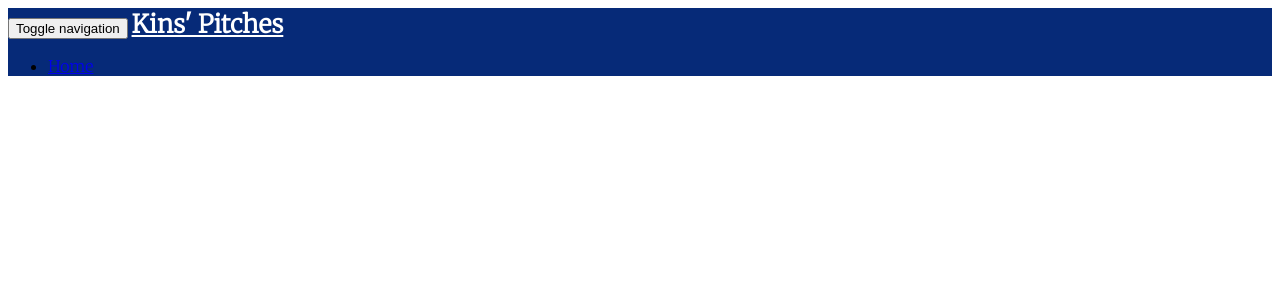
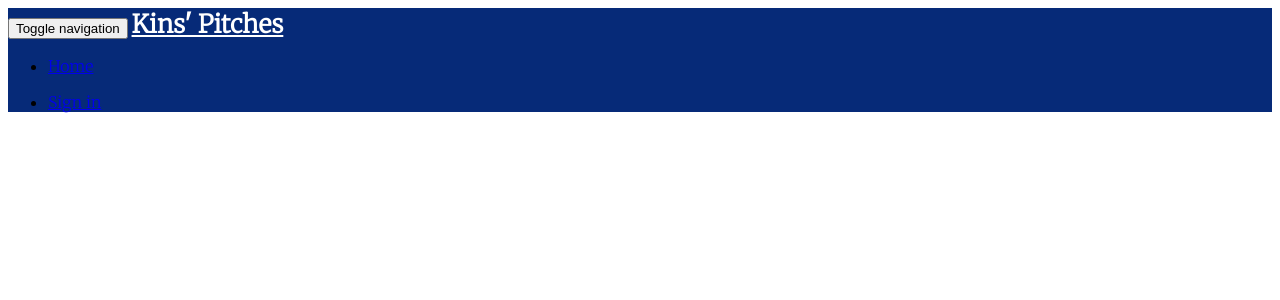
Before and after one commit to fkinyae/kins-pitch, a Flask app: template app/templates/navbar.html in a window 1280 px wide. Shown: the top 300 px of the page. Run offline with Flask 2, Linux system fonts and the light colour scheme; the template is opened without the code that fills it, so the values that code supplies are empty; some libraries are stand-ins or nearby versions.

Commit message:
add links to user sign and logout

```diff
--- a/app/templates/navbar.html
+++ b/app/templates/navbar.html
@@ -12,6 +12,16 @@
         <div class="navbar-collapse collapse">
             <ul class="nav navbar-nav">
                 <li><a href="/"> Home </a></li>
+                </ul>
+                <ul class="nav navbar-nav navbar-right">
+                    {% if current_user.is_authenticated %}
+                    <li style="color:white;padding:15px;">{{current_user.username}}</li>
+                    <li><a href="{{url_for('main.profile',uname=current_user.username)}}">Profile</a></li>
+                    <li><a href="{{url_for('auth.logout')}}">Sign out</a></li>
+                    {% else %}
+                    <li><a href="{{url_for('auth.login')}}">Sign in</a></li>
+                    {%endif%}
+                  </ul>
         </div>
         <link rel="stylesheet" href="../static/css/navbar.css">
     </div>
```
